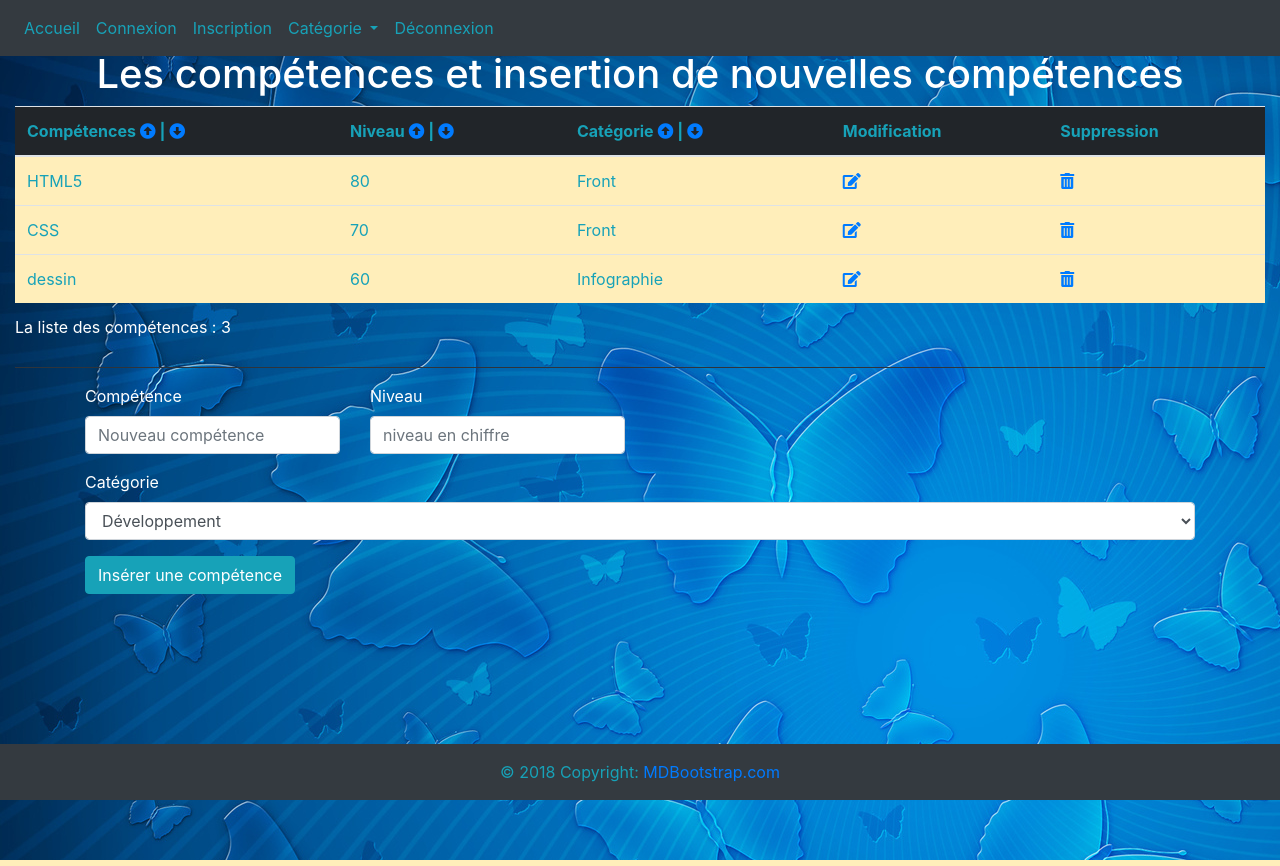
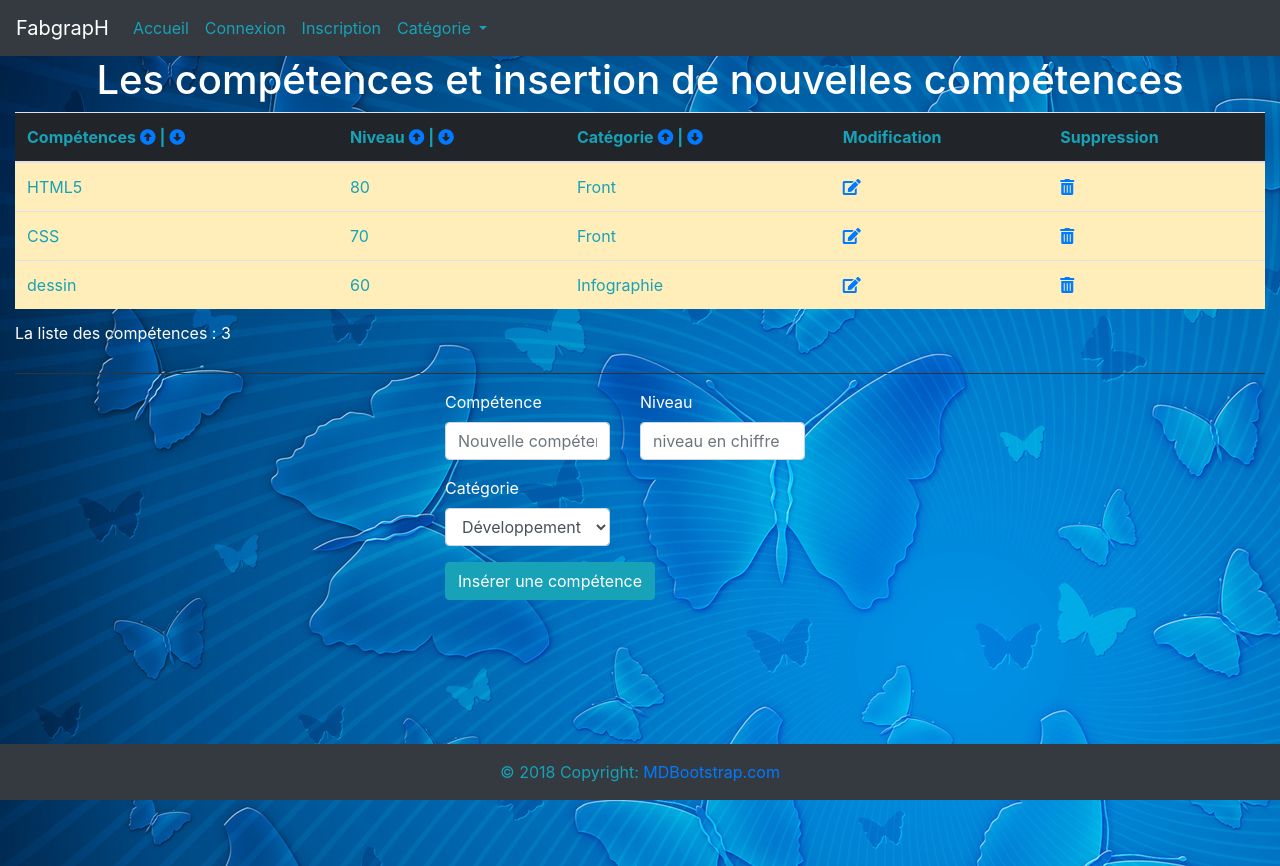
Before and after one commit to Fabgraph/site_portfolio, a PHP site: page /competences.php in a window 1280 px wide. Run offline with PHP 8.4, Linux system fonts and the light colour scheme; a user stored in the database is signed in; data comes from the database, SQL or seed files in the repository; some libraries are stand-ins or nearby versions.

Commit message:
commit22
c22

```diff
--- a/admin/competences.php
+++ b/admin/competences.php
@@ -152,8 +152,8 @@
                                 <td class="text-info"><?php echo $ligne_competence['competence']; ?></td>
                                 <td class="text-info"><?php echo $ligne_competence['niveau']; ?></td>
                                 <td class="text-info"><?php echo $ligne_competence['categorie']; ?></td>
-                                <td class="text-info"><a href="modif_competence.php?id_competence=<?php echo $ligne_competence['id_competence']; ?>"><i class="fas fa-edit"></i></a></td>
-                                <td class="text-info"><a href="competences.php?id_competence=<?php echo $ligne_competence['id_competence']; ?>"><i class="fas fa-trash-alt"></i></a></td>
+                                <td ><a href="modif_competence.php?id_competence=<?php echo $ligne_competence['id_competence']; ?>"><i class="fas fa-edit"></i></a></td>
+                                <td><a href="competences.php?id_competence=<?php echo $ligne_competence['id_competence']; ?>"><i class="fas fa-trash-alt"></i></a></td>
                             </tr>
                             <?php
                                 }
@@ -165,14 +165,14 @@
         </div> <!-- fin div container2 -->
 
     <hr class="bg-dark">
-    <div class="container">
+    <div class="container container4">
             <!-- insertion d'une nouvelle compétence formulaire -->
             <form action="competences.php" method="post">
             <div class="row">
                 <div class="col-sm-12 col-md-6 col-lg-3">
                     <div class="form-group">
                         <label for="competence" class="text-white">Compétence</label>
-                        <input type="text" name="competence" placeholder="Nouveau compétence" class="form-control" required>
+                        <input type="text" name="competence" placeholder="Nouvelle compétence" class="form-control" required>
                     </div>
                 </div> <!-- fin de la div col -->
                 <div class=" col-sm-12 col-md-6 col-lg-3">
@@ -182,6 +182,8 @@
                     </div>
                 </div> <!-- fin de la div col -->
             </div>
+            <div class="row">
+                <div class="col-sm-12 col-md-3 col-lg-3">
                     <div class="form-group">
                         <label for="categorie" class="text-white">Catégorie</label>
                         <select name="categorie" class="form-control">
@@ -191,8 +193,14 @@
                             <option value="Back">Back</option>
                         </select>
                     </div>
+                </div>
+            </div>
+            <div class="row">
+                <div class="col-sm-3 col-md-3 col-lg-3">
                     <div class="mgbutton">
                         <button type="submit" class="btn btn-info">Insérer une compétence</button>
+                    </div>
+                </div>
             </div>
             </form>
     </div>
--- a/admin/css/style.css
+++ b/admin/css/style.css
@@ -3,7 +3,7 @@
 .jumbo .jumbotron {
     width: 100%;
     height: 600px;
-    background: url('../img/fond5.jpg') no-repeat center center;
+    background: url('../img/fond3.jpg') no-repeat center center;
     margin-bottom: -0.03%;
 }
 
@@ -35,16 +35,26 @@
     height: 810px;
     min-height: 100vh;
     background: url(../img/fond5.jpg);
+    background-attachment: fixed;
 }
 
 .container {
     margin-bottom: 6%;
 }
 
-.container2 {
-    margin-top: 4%;
+/* .container2 {
+    margin-top: 2.7%;
+} */
+
+.container3 {
+    margin-left: -1%;
+    margin-right: 200px;
+    height: 50%;
 }
 
+.container4 {
+    padding-left: 30%;
+}
 
 .descrip {
     padding-left: 0.8%;
--- a/admin/inc/navigation.php
+++ b/admin/inc/navigation.php
@@ -1,9 +1,13 @@
 <!-- NAVBAR -->
-<!-- Grey with black text -->
-    <nav class="navbar navbar-expand-sm navbar-dark bg-dark fixed-top">
+<nav class="navbar navbar-expand-lg navbar-dark bg-dark">
+    <a class="navbar-brand" href="index.php">FabgrapH</a>
+  <button class="navbar-toggler" type="button" data-toggle="collapse" data-target="#navbarNavDropdown" aria-controls="navbarNavDropdown" aria-expanded="false" aria-label="Toggle navigation">
+    <span class="navbar-toggler-icon"></span>
+  </button>
+  <div class="collapse navbar-collapse" id="navbarNavDropdown">
     <ul class="navbar-nav">
       <li class="nav-item active">
-          <a class="nav-link text-info" href="index.php">Accueil</a>
+        <a class="nav-link text-info" href="index.php">Accueil <span class="sr-only">(current)</span></a>
       </li>
       <li class="nav-item">
         <a class="nav-link text-info" href="authentification.php">Connexion</a>
@@ -12,10 +16,10 @@
         <a class="nav-link text-info" href="#">Inscription</a>
       </li>
       <li class="nav-item dropdown">
-          <a class="nav-link dropdown-toggle text-info" href="#" id="navbardrop" data-toggle="dropdown">
+        <a class="nav-link dropdown-toggle text-info" href="#" id="navbarDropdownMenuLink" role="button" data-toggle="dropdown" aria-haspopup="true" aria-expanded="false">
           Catégorie
         </a>
-          <div class="dropdown-menu">
+        <div class="dropdown-menu" aria-labelledby="navbarDropdownMenuLink">
           <a class="dropdown-item text-info" href="#">Mon profil</a>
           <a class="dropdown-item text-info" href="competences.php">Compétences</a>
           <a class="dropdown-item text-info" href="experiences.php">Experience</a>
@@ -26,8 +30,6 @@
           <a class="dropdown-item text-info" href="messages.php">Messages</a>
         </div>
       </li>
-        <li class="nav-item">
-          <a class="nav-link text-info" href="../admin/index.php?quitter=oui" title="<?php echo $ligne_utilisateur['prenom'] ?> déconnectez-vous">Déconnexion</a>
-        </li>
     </ul>
+  </div>
 </nav>
```
Lines whose indentation alone changed are shown as unchanged.
